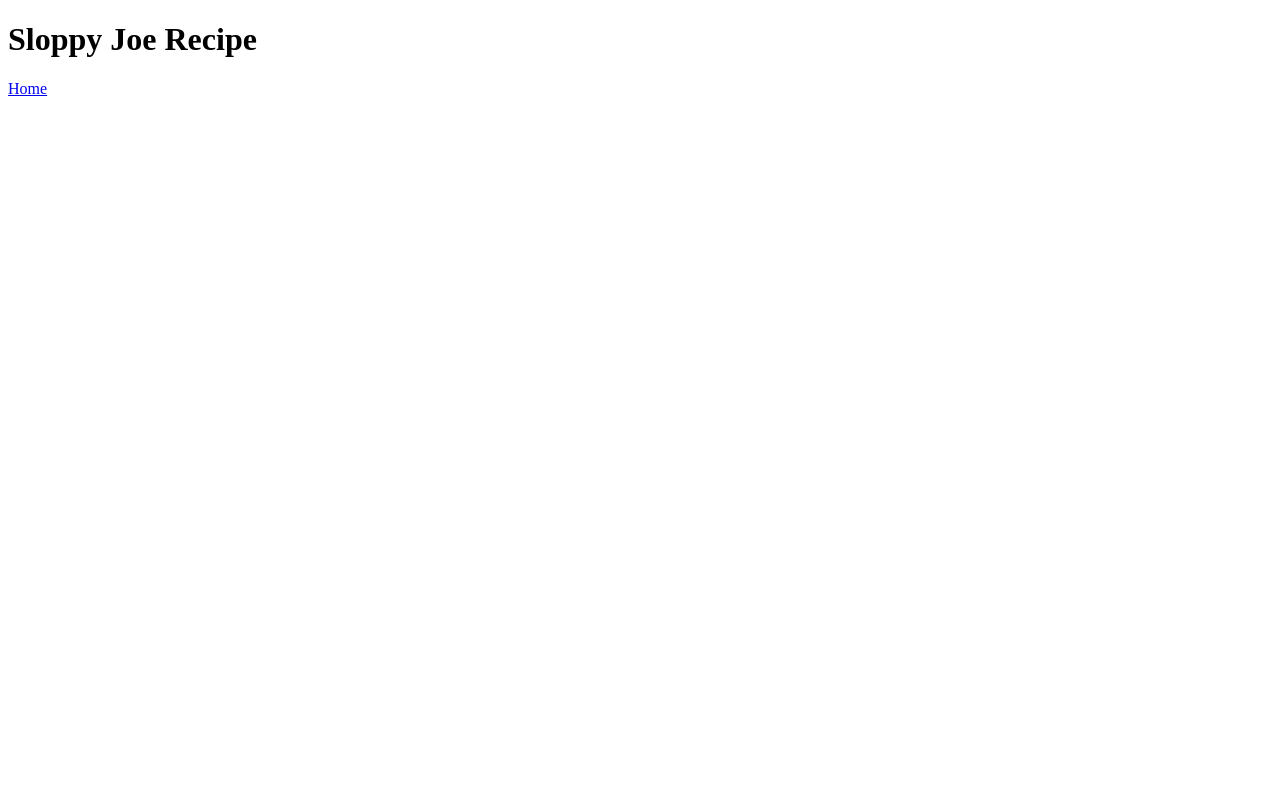
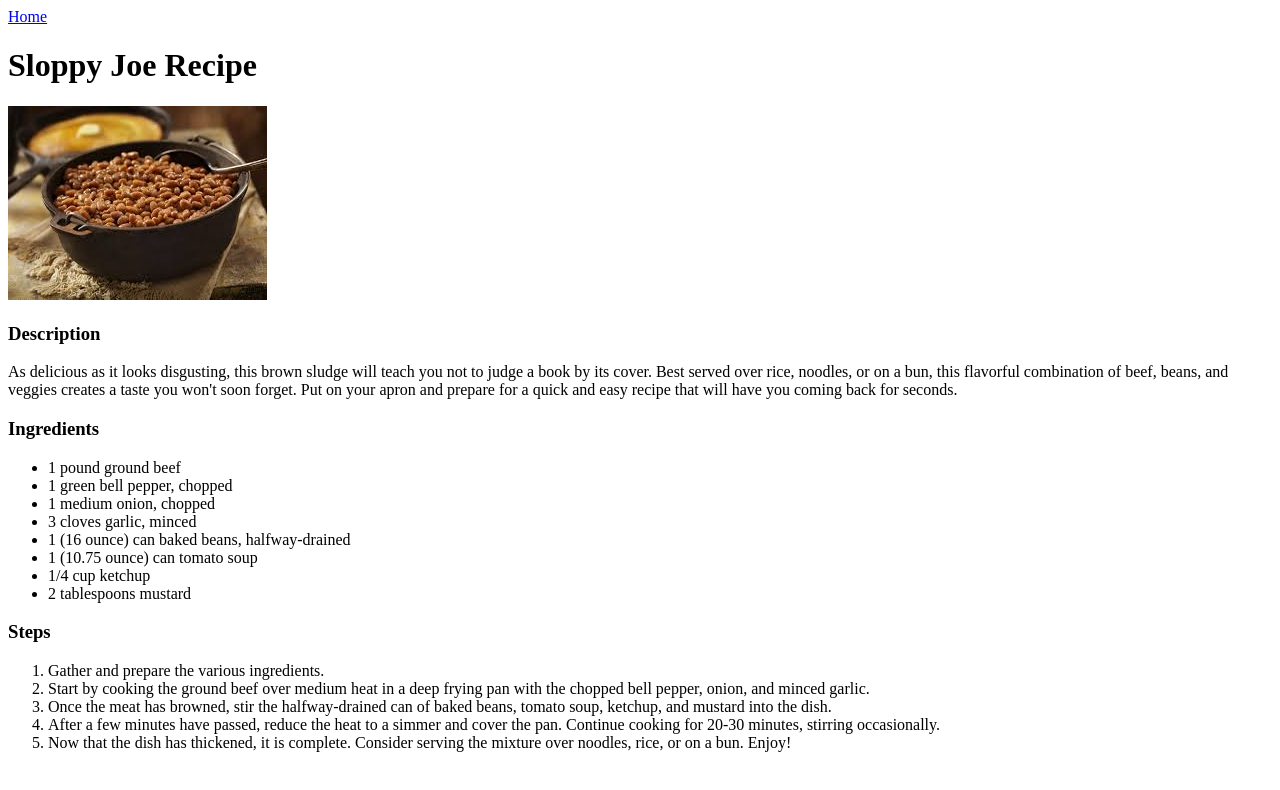
Before and after one commit to NolanBrownsberger/odin-recipes, a plain HTML site: page recipes/sloppy_joe.html in a window 1280 px wide. Drawn offline with Linux system fonts and the light colour scheme.

Commit message:
Add complete sloppy_joe.html page contents

```diff
--- a/recipes/sloppy_joe.html
+++ b/recipes/sloppy_joe.html
@@ -8,8 +8,52 @@
 </head>
 
 <body>
+  <a href="../index.html">Home</a>
   <h1>Sloppy Joe Recipe</h1>
-  <a href="../index.html">Home</a>
+  <img src="../images/sloppy_joe.jpg" alt="Delicious looking sloppy joes" width="259" height="194">
+
+  <h3>Description</h3>
+  <p>
+    As delicious as it looks disgusting, this brown sludge will teach you not to judge a book by
+    its cover. Best served over rice, noodles, or on a bun, this flavorful combination of beef,
+    beans, and veggies creates a taste you won't soon forget. Put on your apron and prepare for
+    a quick and easy recipe that will have you coming back for seconds.
+  </p>
+
+  <h3>Ingredients</h3>
+  <ul>
+    <li>1 pound ground beef</li>
+    <li>1 green bell pepper, chopped</li>
+    <li>1 medium onion, chopped</li>
+    <li>3 cloves garlic, minced</li>
+    <li>1 (16 ounce) can baked beans, halfway-drained</li>
+    <li>1 (10.75 ounce) can tomato soup</li>
+    <li>1/4 cup ketchup</li>
+    <li>2 tablespoons mustard</li>
+  </ul>
+
+  <h3>Steps</h3>
+  <ol>
+    <li>
+      Gather and prepare the various ingredients.
+    </li>
+    <li>
+      Start by cooking the ground beef over medium heat in a deep frying pan with the chopped bell
+      pepper, onion, and minced garlic.
+    </li>
+    <li>
+      Once the meat has browned, stir the halfway-drained can of baked beans, tomato soup,
+      ketchup, and mustard into the dish.
+    </li>
+    <li>
+      After a few minutes have passed, reduce the heat to a simmer and cover the pan. Continue
+      cooking for 20-30 minutes, stirring occasionally.
+    </li>
+    <li>
+      Now that the dish has thickened, it is complete. Consider serving the mixture over noodles,
+      rice, or on a bun. Enjoy!
+    </li>
+
 </body>
 
 </html>
```
